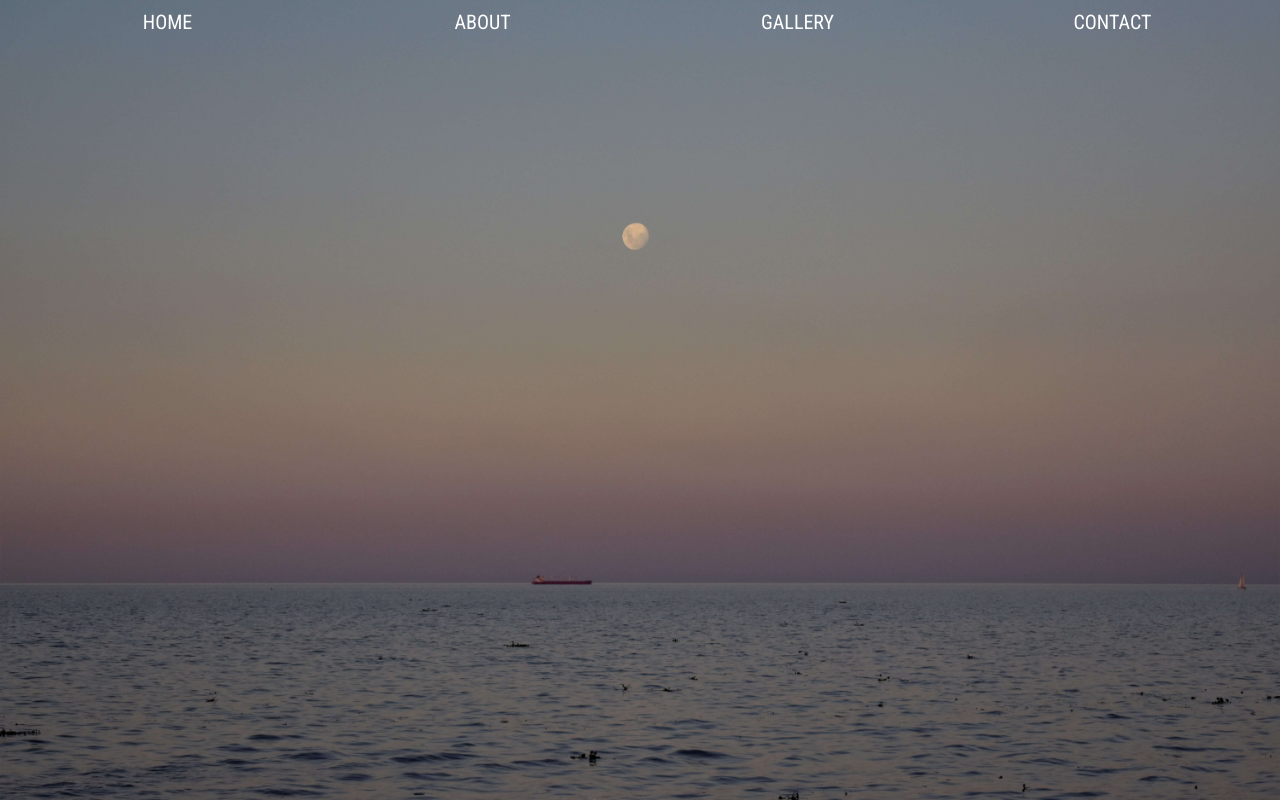
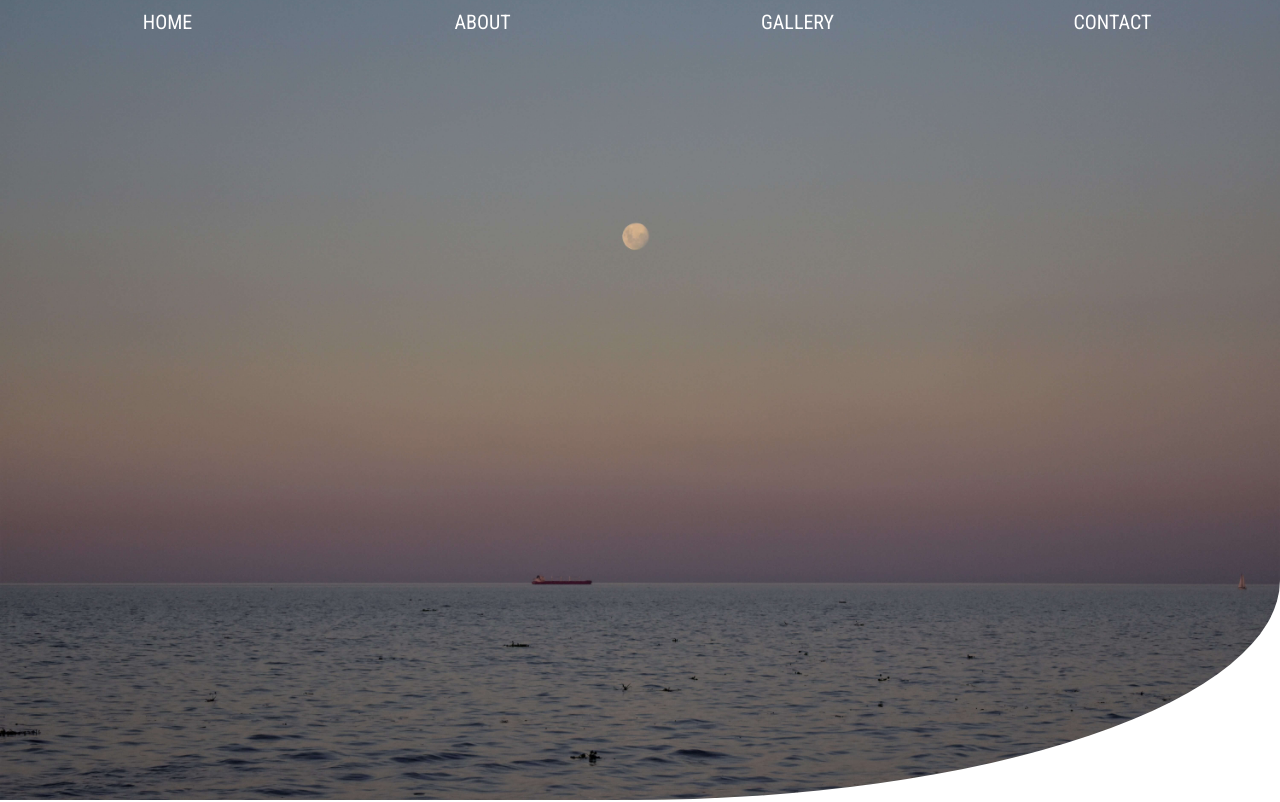
Before and after one commit to JenniferPuliche/AlmaFotografia, a plain HTML site: page index.html in a window 1280 px wide. Shown: the top 802 px of the page. Drawn offline with nearby package versions, Linux system fonts and the light colour scheme; a script that the page names is missing.

```diff
--- a/css/estilos.css
+++ b/css/estilos.css
@@ -148,6 +148,7 @@
 	background-size: cover;
 	background-repeat: no-repeat;
 	background-position: center center;
+	border-bottom-right-radius: 650px 220px;
 }
 
 .about, .contact{
```
